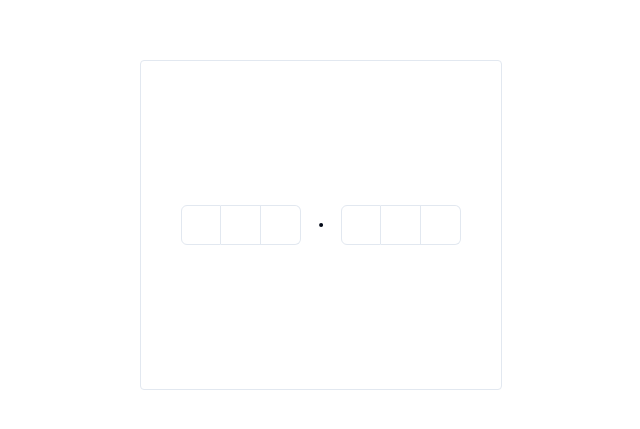
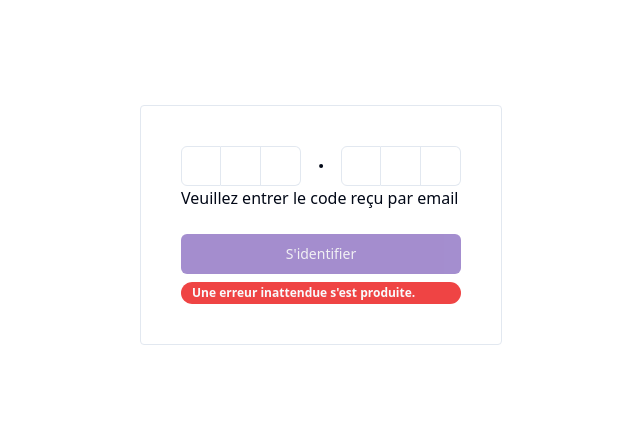
Before and after one commit to habibjeux/vote.cesi.front, a React (Vite) app: page /login/otp in a window 1280 px wide. Shown: the part 175-604 px from the top of the page, without its empty margins (319-959 px from the left). Built offline with nearby package versions, Linux system fonts and the light colour scheme; what react-papaparse would draw is missing.

Commit message:
otp added

```diff
--- a/src/pages/admin/otp/otp.tsx
+++ b/src/pages/admin/otp/otp.tsx
@@ -1,4 +1,4 @@
-import { useLocation } from "react-router-dom";
+import { useLocation, useNavigate } from "react-router-dom";
 import {
   InputOTP,
   InputOTPGroup,
@@ -7,21 +7,21 @@ import {
 } from "../../../components/ui/input-otp";
 import { Student } from "../../../types/student.type";
 import { Otp } from "../../../types/otp.type";
-import { useEffect, useState } from "react";
+import { FormEvent, useEffect, useState } from "react";
 import { getOtpByStudent } from "../../../services/otps.service";
 import axios from "axios";
+import { Button } from "../../../components/ui/button";
+import { Badge } from "../../../components/ui/badge";
 
 export default function OTPPage() {
+  const navigate = useNavigate();
   const location = useLocation();
   const user: Student = location.state?.user;
+  const [value, setValue] = useState<string>("");
   const [loadingPage, setLoadingPage] = useState<boolean>(true);
+  const [loading, setLoading] = useState<boolean>(false);
   const [error, setError] = useState<string | null>(null);
-  const [otp, setOtp] = useState<Otp>({
-    id: 0,
-    code: "",
-    expiryDate: new Date(),
-    student: user,
-  });
+  const [otp, setOtp] = useState<Otp | null>(null);
 
   const getOtpHandle = async () => {
     try {
@@ -48,14 +48,32 @@ export default function OTPPage() {
   useEffect(() => {
     getOtpHandle();
     setLoadingPage(false);
-    console.log(otp);
   }, []);
+
+  function handleSubmit(e: FormEvent<HTMLFormElement>): void {
+    e.preventDefault();
+    setLoading(true);
+    if (otp?.code === value) {
+      navigate("/student", { state: { user: user } });
+    }
+    if (new Date(otp?.expiryDate).getTime() < new Date().getTime()) {
+      setError("Code expiré! Veuillez en générer un autre.");
+    }
+    if (otp?.code !== value) {
+      setError("Code incorrect");
+    }
+    setLoading(false);
+  }
 
   return (
     <div>
       <div className="flex w-screen h-screen items-center justify-center">
-        <div className="border rounded-sm py-36 px-10">
-          <InputOTP maxLength={6}>
+        <div className="border rounded-sm max-w-96 py-10 px-10">
+          <InputOTP
+            maxLength={6}
+            value={value}
+            onChange={(value) => setValue(value)}
+          >
             <InputOTPGroup>
               <InputOTPSlot index={0} />
               <InputOTPSlot index={1} />
@@ -68,6 +86,26 @@ export default function OTPPage() {
               <InputOTPSlot index={5} />
             </InputOTPGroup>
           </InputOTP>
+          {loadingPage ? (
+            <p>Loading...</p>
+          ) : (
+            <p className="text-wrap">Veuillez entrer le code reçu par email</p>
+          )}
+          <form onSubmit={handleSubmit} className="text-center">
+            <Button
+              className={`w-full mt-6 py-2 ${
+                value?.length != 6 &&
+                "cursor-not-allowed opacity-50 pointer-events-none"
+              }`}
+            >
+              {!loading ? "S'identifier" : "Loading..."}
+            </Button>
+          </form>
+          {error && (
+            <Badge className="w-full mt-2" variant={"destructive"}>
+              {error}
+            </Badge>
+          )}
         </div>
       </div>
     </div>
--- a/src/services/otps.service.ts
+++ b/src/services/otps.service.ts
@@ -1,11 +1,10 @@
 import axios from "axios";
-import { Student } from "../types/student.type";
 
 const API_URL = "http://localhost:9090";
 
 export const getOtpByStudent = async (studentId: number) => {
   try {
-    const response = await axios.post(`${API_URL}/otp/generate`, { studentId });
+    const response = await axios.post(`${API_URL}/otp/generate/${studentId}`);
     return response.data;
   } catch (error) {
     if (axios.isAxiosError(error)) {
```
Also changed, not shown: src/main.tsx (+14 -5 lines).
